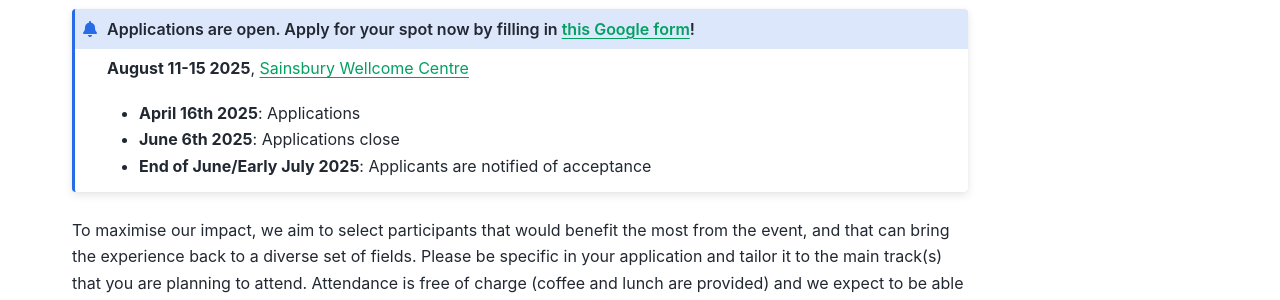
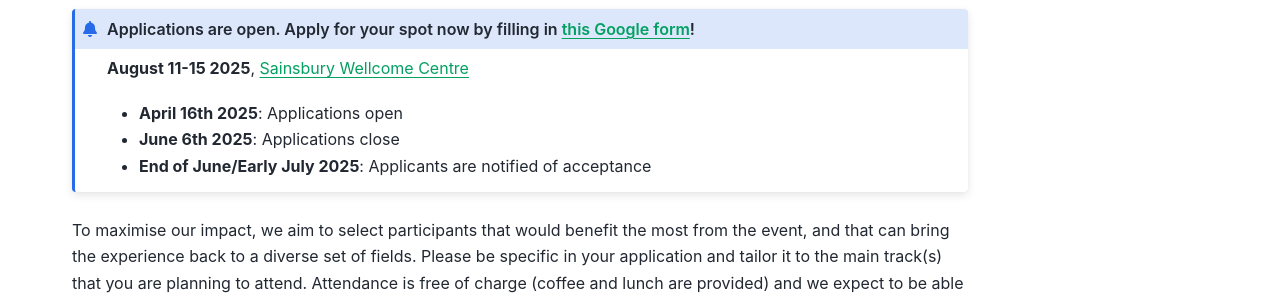
Before and after one commit to neuroinformatics-unit/neuroinformatics-unit.github.io, a Sphinx documentation site: the page built from docs/source/open-software-week/index.md, in a window 1280 px wide and 900 px high. Shown: the part 373-673 px from the top of the window. Built offline with Sphinx 7.4.7 and the PyData theme 0.15.4, drawn with Linux system fonts in a browser that asks for light colours; nearby versions of some CDN libraries.

Commit message:
Fix typo

```diff
--- a/docs/source/open-software-week/index.md
+++ b/docs/source/open-software-week/index.md
@@ -8,7 +8,7 @@ place in **August 2025** in **London, UK**. This event will bring together resea
 
 **August 11-15 2025**, [Sainsbury Wellcome Centre](https://maps.app.goo.gl/CzWFFjXJZwX87aMj6)
 
-- **April 16th 2025**: Applications
+- **April 16th 2025**: Applications open
 - **June 6th 2025**: Applications close
 - **End of June/Early July 2025**: Applicants are notified of acceptance
 :::
```
